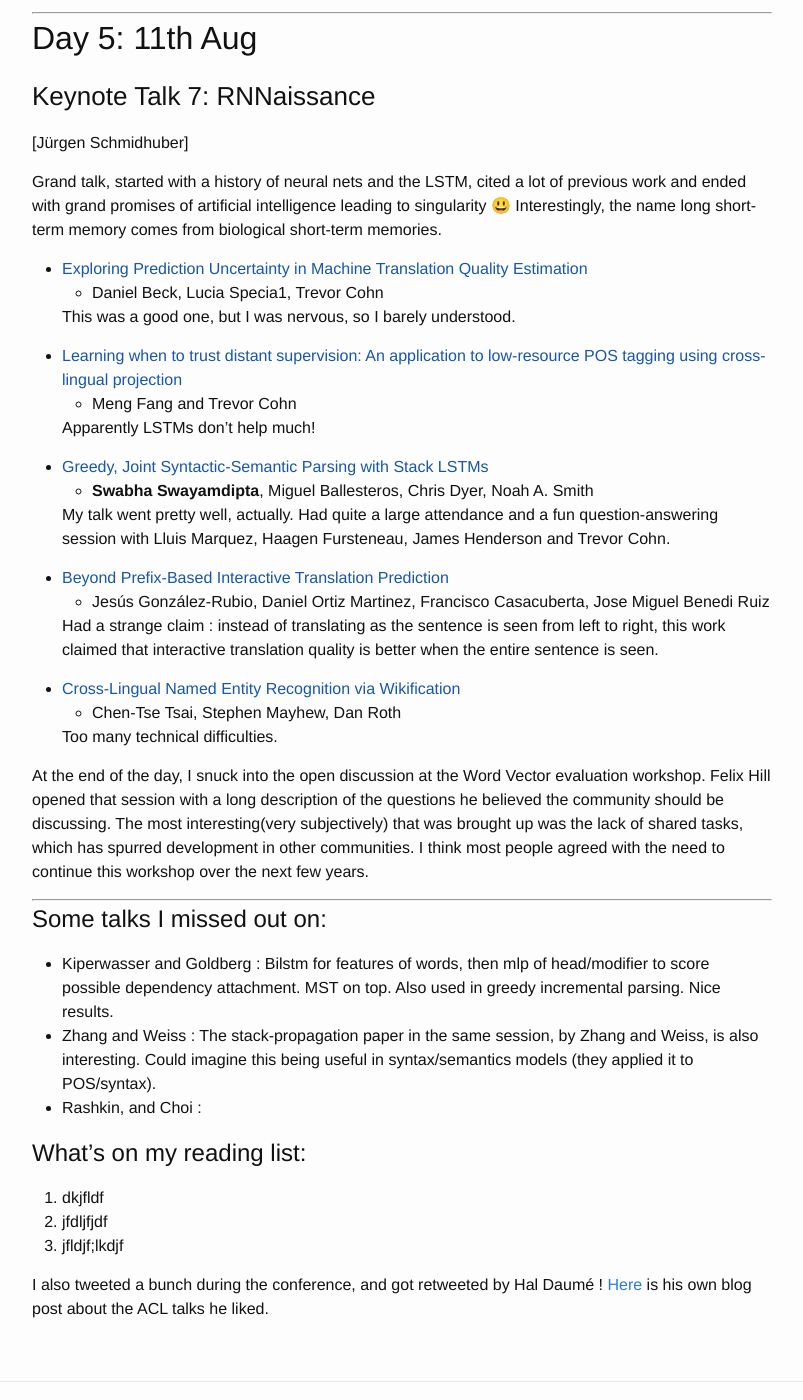
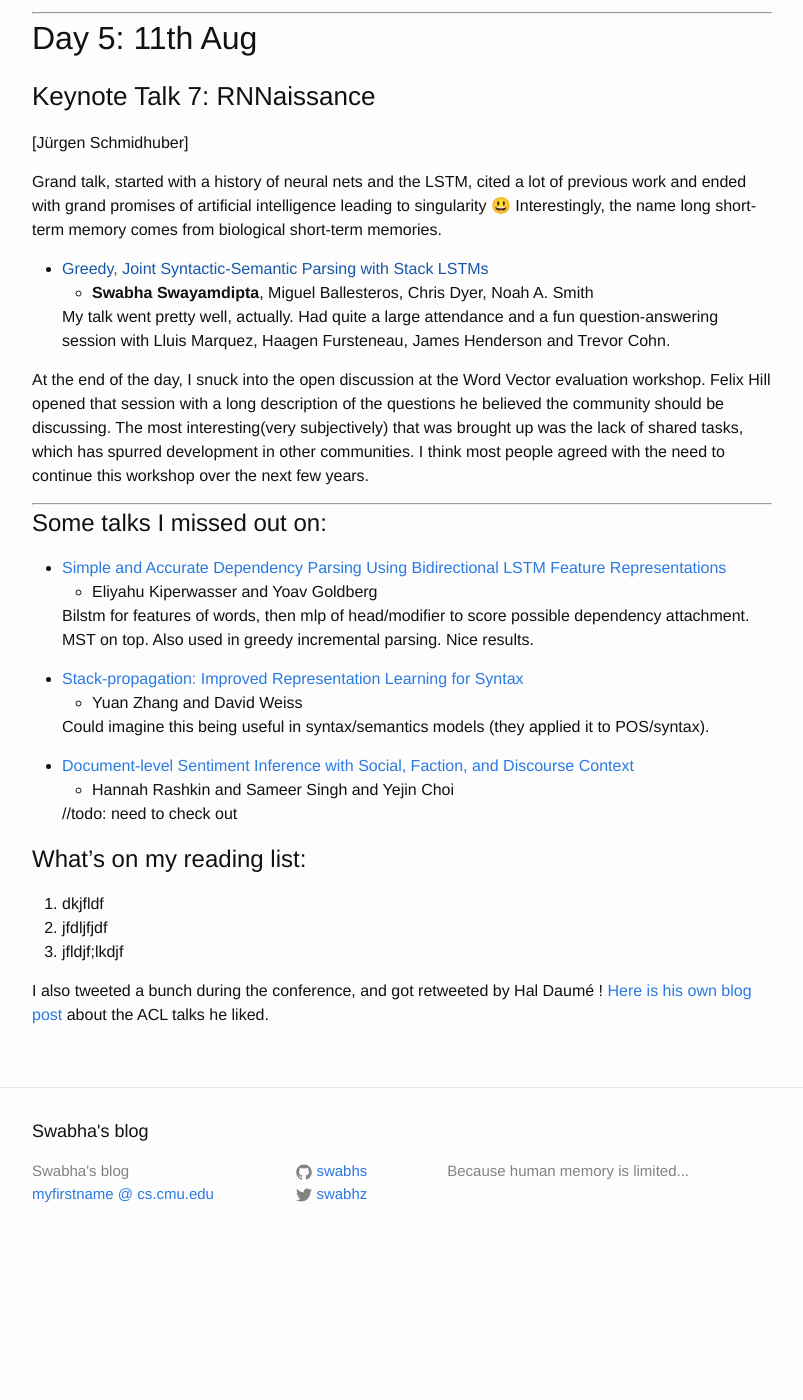
Before and after one commit to swabhs/blog, a Jekyll site: the page built from _posts/2016-08-20-acl-in-berlin.markdown, in a window 1280 px wide and 1400 px high, scrolled down 4237 px. Shown: the whole window, without its empty margins (238-1041 px from the left). Built offline with Jekyll 4.4.1, drawn with Linux system fonts in a browser that asks for light colours; after the commit the page ends 5502 px from its top, so only the background shows below that; some of the changed text lies outside the part shown.

Commit message:
acl post

```diff
--- a/_posts/2016-08-20-acl-in-berlin.markdown
+++ b/_posts/2016-08-20-acl-in-berlin.markdown
@@ -24,7 +24,7 @@ Framing in politics and statistical analysis of change in public opinion based o
 * [Noise reduction and targeted exploration in imitation learning for Abstract Meaning Representation parsing](https://aclweb.org/anthology/P/P16/P16-1001.pdf)
     - James Goodman, Andreas Vlachos and Jason Naradowsky
 
-    Explained the concepts behind roll-in and roll-out. Glad they selected AMR parsing. SEARN and Dagger-style algorithms for doing similar kinds of search during training and testing.
+    Explained the concepts behind roll-in and roll-out. Glad they selected AMR parsing. SEARN and DAgger-style algorithms for doing similar kinds of search during training and testing.
 
 * [Generalized Transition-based Dependency Parsing via Control Parameters](https://www.aclweb.org/anthology/P/P16/P16-1015.pdf)
     - Bernd Bohnet, Ryan McDonald, Emily Pitler and Ji Ma
@@ -43,7 +43,7 @@ Framing in politics and statistical analysis of change in public opinion based o
 
 ### Session 2
 
-- [Active Learning for Dependency Parsing with Partial Annotation]()
+- [Active Learning for Dependency Parsing with Partial Annotation](http://www.aclweb.org/anthology/P/P16/P16-1033.pdf)
     * Zhenghua Li, Min Zhang, Yue Zhang, Zhanyi Liu, Wenliang Chen, Hua Wu and Haifeng Wang
 
     Blanking out on this one.
@@ -53,12 +53,12 @@ Framing in politics and statistical analysis of change in public opinion based o
 
     Started with a small sample lexicon and extended it to a large corpus using projection. Seems practically useful.
 
-- [News Citation Recommendation with Implicit and Explicit Semantics]()
+- [News Citation Recommendation with Implicit and Explicit Semantics](http://www.aclweb.org/anthology/P/P16/P16-1037.pdf)
     * Hao Peng, Jing Liu and Chin-Yew Lin
 
     Went to check out the newest ARK member, he seems to be doing very well, he’s prepared for what’s to come!
 
-- [Document-level Sentiment Inference with Social, Faction, and Discourse Context]()
+- [Document-level Sentiment Inference with Social, Faction, and Discourse Context](http://www.aclweb.org/anthology/P/P16/P16-1029.pdf)
     * Eunsol Choi, Hannah Rashkin, Luke Zettlemoyer and Yejin Choi
 
     Theories about relationships between entities, like friends of enemies are enemies, were empirically justified from text data. Involved complex annotation schemes and guidelines (I annotated!)
@@ -71,7 +71,7 @@ Framing in politics and statistical analysis of change in public opinion based o
 
     Same style of projection as was used by Dipanjan and others at Google.
 
-- [Combining Natural Logic and Shallow Reasoning for Question Answering]()
+- [Combining Natural Logic and Shallow Reasoning for Question Answering](http://www.aclweb.org/anthology/P/P16/P16-1042.pdf)
     * Gabor Angeli, Neha Nayak and Christopher D. Manning
 
 
@@ -174,8 +174,9 @@ Fascinating talk. I’m a big sucker for anything involving language and human p
 
 Grand talk, started with a history of neural nets and the LSTM, cited a lot of previous work and ended with grand promises of artificial intelligence leading to singularity 😃 Interestingly, the name long short-term memory comes from biological short-term memories.
 
+<!--
 - [Exploring Prediction Uncertainty in Machine Translation Quality Estimation]()
-    * Daniel Beck, Lucia Specia1, Trevor Cohn
+    * Daniel Beck, Lucia Specia, Trevor Cohn
 
     This was a good one, but I was nervous, so I barely understood.
 
@@ -183,12 +184,13 @@ Grand talk, started with a history of neural nets and the LSTM, cited a lot of p
     * Meng Fang and Trevor Cohn
 
     Apparently LSTMs don't help much!
-
+-->
 - [Greedy, Joint Syntactic-Semantic Parsing with Stack LSTMs]()
     * **Swabha Swayamdipta**, Miguel Ballesteros, Chris Dyer, Noah A. Smith
 
     My talk went pretty well, actually. Had quite a large attendance and a fun question-answering session with Lluis Marquez, Haagen Fursteneau, James Henderson and Trevor Cohn.
 
+<!--
 - [Beyond Prefix-Based Interactive Translation Prediction]()
     * Jesús González-Rubio, Daniel Ortiz Martinez, Francisco Casacuberta, Jose Miguel Benedi Ruiz
 
@@ -198,6 +200,7 @@ Grand talk, started with a history of neural nets and the LSTM, cited a lot of p
     * Chen-Tse Tsai, Stephen Mayhew, Dan Roth
 
     Too many technical difficulties.
+-->
 
 At the end of the day, I snuck into the open discussion at the Word Vector evaluation workshop. Felix Hill opened that session with a long description of the questions he believed the community should be discussing. The most interesting(very subjectively) that was brought up was the lack of shared tasks, which has spurred development in other communities. I think most people agreed with the need to continue this workshop over the next few years.
 
@@ -205,9 +208,20 @@ At the end of the day, I snuck into the open discussion at the Word Vector evalu
 
 # Some talks I missed out on:
 
-- Kiperwasser and Goldberg : Bilstm for features of words, then mlp of head/modifier to score possible dependency attachment.  MST on top.  Also used in greedy incremental parsing. Nice results.
-- Zhang and Weiss : The stack-propagation paper in the same session, by Zhang and Weiss, is also interesting.  Could imagine this being useful in syntax/semantics models (they applied it to POS/syntax).
-- Rashkin, and Choi :
+- [Simple and Accurate Dependency Parsing Using Bidirectional LSTM Feature Representations](http://arxiv.org/pdf/1603.04351.pdf)
+    * Eliyahu Kiperwasser and Yoav Goldberg
+
+    Bilstm for features of words, then mlp of head/modifier to score possible dependency attachment.  MST on top.  Also used in greedy incremental parsing. Nice results.
+
+- [Stack-propagation: Improved Representation Learning for Syntax](http://www.aclweb.org/anthology/P/P16/P16-1147.pdf)
+    * Yuan Zhang and David Weiss
+
+    Could imagine this being useful in syntax/semantics models (they applied it to POS/syntax).
+
+- [Document-level Sentiment Inference with Social, Faction, and Discourse Context](http://www.aclweb.org/anthology/P/P16/P16-1032.pdf)
+    * Hannah Rashkin and Sameer Singh and Yejin Choi
+
+    //todo: need to check out
 
 # What’s on my reading list:
 
@@ -215,4 +229,4 @@ At the end of the day, I snuck into the open discussion at the Word Vector evalu
 2. jfdljfjdf
 44. jfldjf;lkdjf
 
-I also tweeted a bunch during the conference, and got retweeted by Hal Daumé  ! [Here](http://nlpers.blogspot.in/2016/08/some-papers-i-liked-at-acl-2016.html) is his own blog post about the ACL talks he liked.
+I also tweeted a bunch during the conference, and got retweeted by Hal Daumé  ! [Here is his own blog post](http://nlpers.blogspot.in/2016/08/some-papers-i-liked-at-acl-2016.html) about the ACL talks he liked.
```
Also changed, not shown: other parts of _posts/2016-08-20-acl-in-berlin.markdown (+5 -5 lines).
